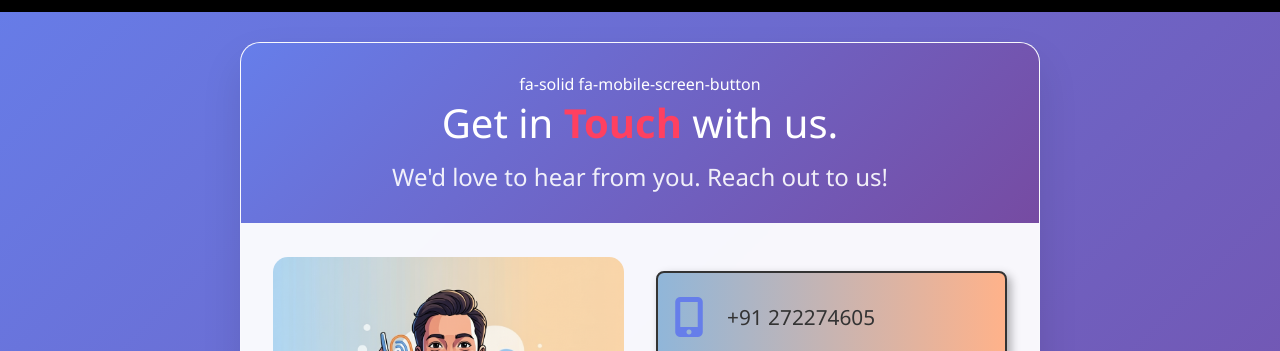
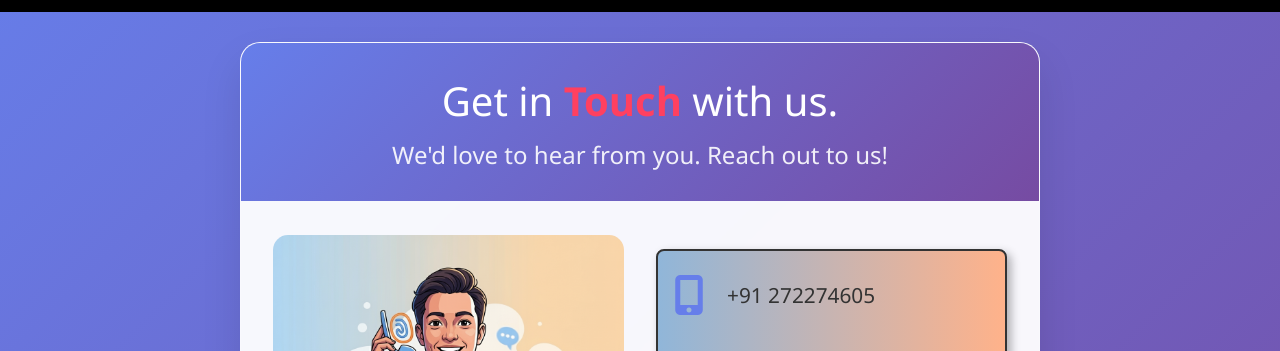
Before and after one commit to gitdvp17/second-web, a plain HTML site: page call-us.html in a window 1280 px wide. Shown: the part 88-439 px from the top of the page. Drawn offline with nearby package versions, Linux system fonts and the light colour scheme.

Commit message:
yes 	modified:   call-us.html

```diff
--- a/call-us.html
+++ b/call-us.html
@@ -60,7 +60,7 @@
 
 <div class="main">
     <div class="contact-container">
-        <div class="contact-header">fa-solid fa-mobile-screen-button
+        <div class="contact-header">
             <h1>Get in <span>Touch</span> with us.</h1>
             <p>We'd love to hear from you. Reach out to us!</p>
         </div>
```
